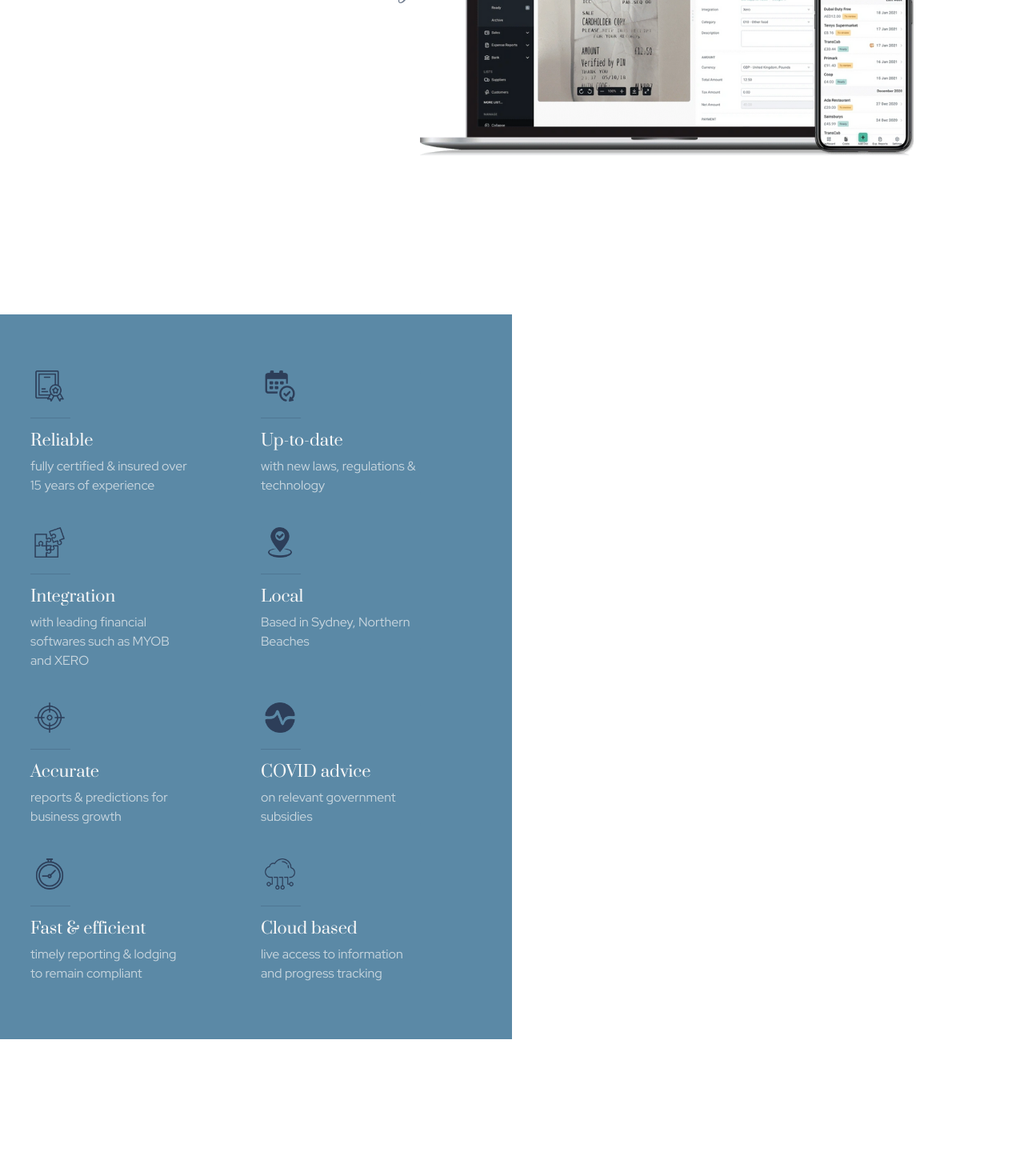
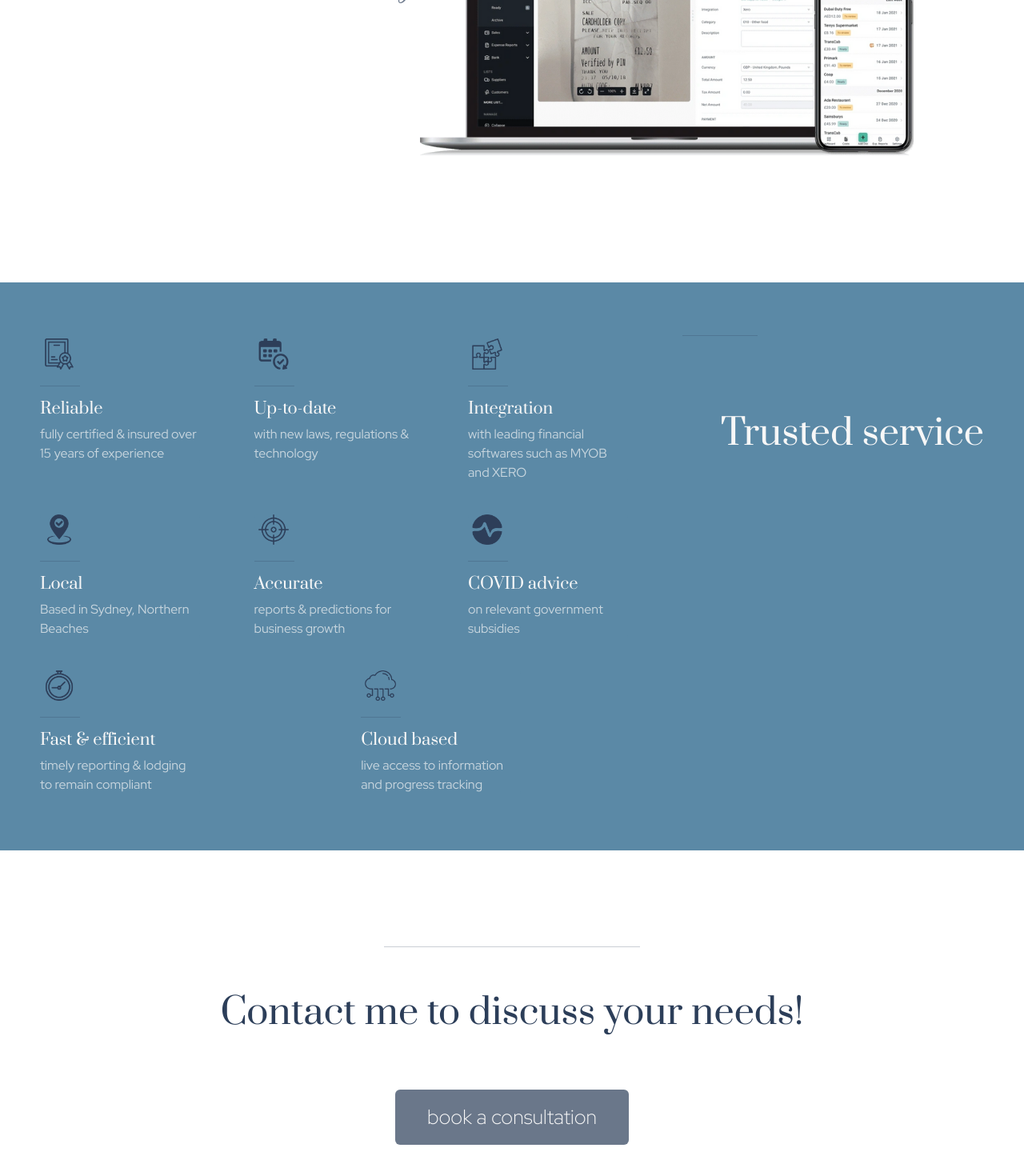
Before and after one commit to TreeLife8/italladdsup, a React (Vite) app: page / in a window 1280 px wide. Shown: the part 3503-4973 px from the top of the page at 80% size. Before the commit the page ends 4802 px from the top, so only its background shows below. Built offline with nearby package versions, Linux system fonts and the light colour scheme.

Commit message:
Formatted the features in the features component and added a contact catchphrase component for the home page

```diff
--- a/src/App.css
+++ b/src/App.css
@@ -31,3 +31,9 @@ hr.element {
   font-weight: 100;
   font-family: var(--script-font);
 }
+.App .heading {
+  padding: 40px;
+  color: var(--dark-accent);
+  font-size: 3.5vw;
+  font-family: var(--heading-font);
+}
--- /dev/null
+++ b/src/components/Footer.jsx
@@ -0,0 +1,5 @@
+import React from "react";
+
+export default function Footer() {
+  return <div className="Footer"></div>;
+}
--- /dev/null
+++ b/src/components/homePage/ContactCatch.css
@@ -0,0 +1,10 @@
+.ContactCatch {
+  text-align: center;
+  padding-bottom: 10vh;
+}
+.ContactCatch hr.element {
+  margin: 15vh auto 2vh;
+}
+.ContactCatch .heading {
+  padding-bottom: 0;
+}
--- /dev/null
+++ b/src/components/homePage/ContactCatch.jsx
@@ -0,0 +1,17 @@
+import React from "react";
+import Button from "../Button";
+import "./ContactCatch.css";
+
+export default function ContactCatch() {
+  return (
+    <div className="ContactCatch">
+      <hr className="element" />
+      <h2 className="heading">Contact me to discuss your needs!</h2>
+      <Button
+        text="book a consultation"
+        to="./Contact"
+        whiteBackground={true}
+      />
+    </div>
+  );
+}
--- a/src/components/homePage/Dext.css
+++ b/src/components/homePage/Dext.css
@@ -6,7 +6,7 @@
   right: 0;
 }
 .Dext .dext-images {
-  padding: 0vh 8vw 20vh 0;
+  padding: 0vh 8vw 15vh 0;
 }
 .Dext .computer {
   padding-top: 20vh;
--- a/src/components/homePage/FeaturesSection.css
+++ b/src/components/homePage/FeaturesSection.css
@@ -10,11 +10,10 @@
   padding-bottom: 40px;
 }
 .FeaturesSection .heading {
-  padding: 40px;
-  font-size: 3.5vw;
-  font-family: var(--heading-font);
+  padding: 10vh 0vw;
+  text-align: end;
+  color: var(--light-accent);
 }
-
 .FeaturesSection .card {
   background-color: var(--seamoss-colour);
   border: none;
--- a/src/components/homePage/FeaturesSection.jsx
+++ b/src/components/homePage/FeaturesSection.jsx
@@ -72,8 +72,9 @@ export default function FeaturesSection() {
     "cloud-based technology"
   );
   return (
-    <div className="FeaturesSection row">
-      <div className="col-6 banner">
+    <div className="FeaturesSection">
+      <div className="banner row">
+        <div className="col-8">
           <div className="row">
             {features.map(function (feature, index) {
               return (
@@ -85,7 +86,6 @@ export default function FeaturesSection() {
                       alt={feature.alt}
                     />
                     <hr className="element" />
-
                     <div className="card-body">
                       <h5 className="card-title">{feature.name}</h5>
                       <p className="card-text">{feature.description}</p>
@@ -96,7 +96,11 @@ export default function FeaturesSection() {
             })}
           </div>
         </div>
-      <div className="col-6"></div>
+        <div className="col-4">
+          <hr className="element" />
+          <h2 className="heading">Trusted service</h2>
+        </div>
+      </div>
     </div>
   );
 }
--- a/src/components/homePage/FocusCatch.css
+++ b/src/components/homePage/FocusCatch.css
@@ -7,8 +7,9 @@
   padding: 12vh;
 }
 .FocusCatch .heading {
-  font-family: var(--heading-font);
   font-size: 3vw;
+  color: var(--light-accent);
+  padding: 0;
 }
 .FocusCatch .info {
   padding-top: 10px;
--- a/src/components/homePage/Home.jsx
+++ b/src/components/homePage/Home.jsx
@@ -1,4 +1,5 @@
 import React from "react";
+import ContactCatch from "./ContactCatch";
 import Dext from "./Dext";
 import FeaturesSection from "./FeaturesSection";
 import FocusCatch from "./FocusCatch";
@@ -17,6 +18,7 @@ export default function Home() {
       <Testimonials />
       <Dext />
       <FeaturesSection />
+      <ContactCatch />
     </div>
   );
 }
--- a/src/components/homePage/Services.css
+++ b/src/components/homePage/Services.css
@@ -7,12 +7,7 @@
   justify-content: center;
   padding-bottom: 40px;
 }
-.Services .heading {
-  padding: 40px;
-  color: var(--dark-accent);
-  font-size: 3.5vw;
-  font-family: var(--heading-font);
-}
+
 .Services h3.heading {
   padding-bottom: 5px;
   font-size: 2.5vw;
```
Lines whose indentation alone changed are shown as unchanged.
